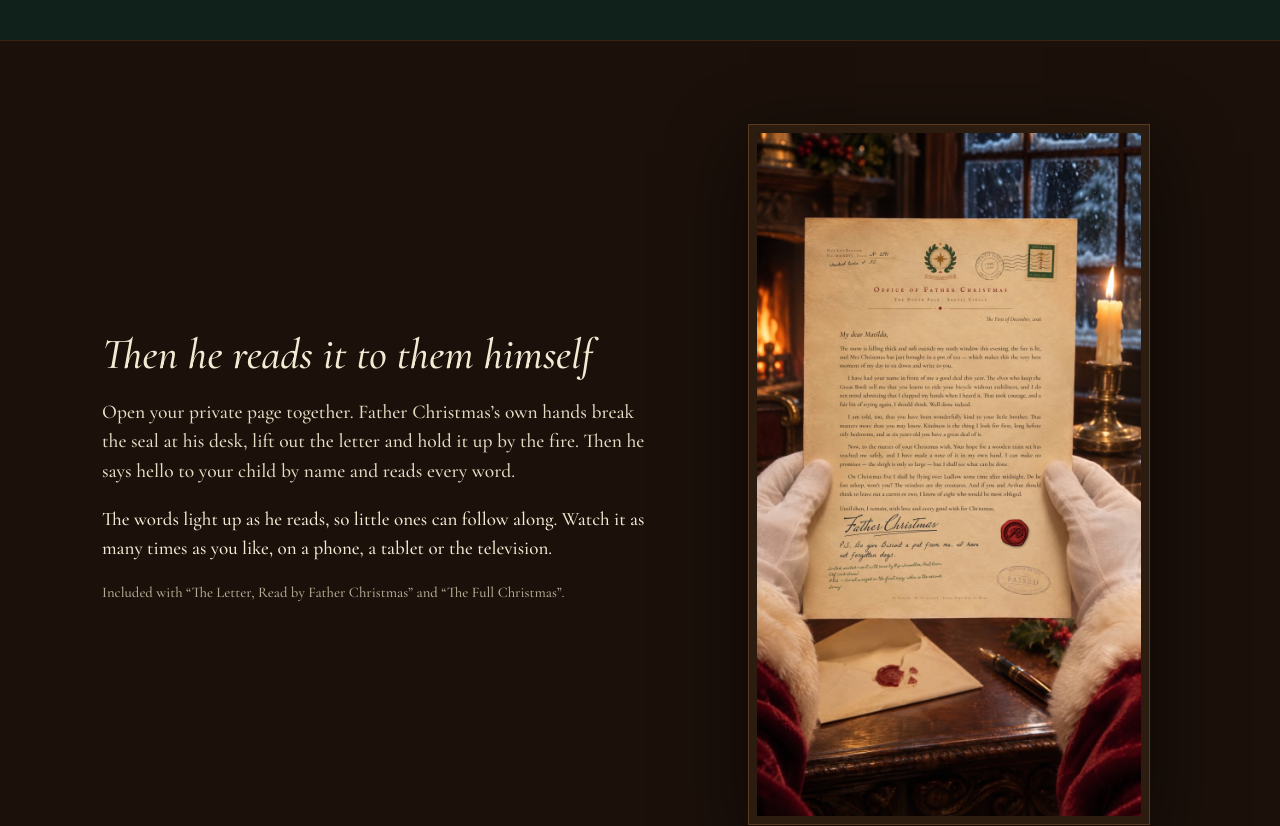
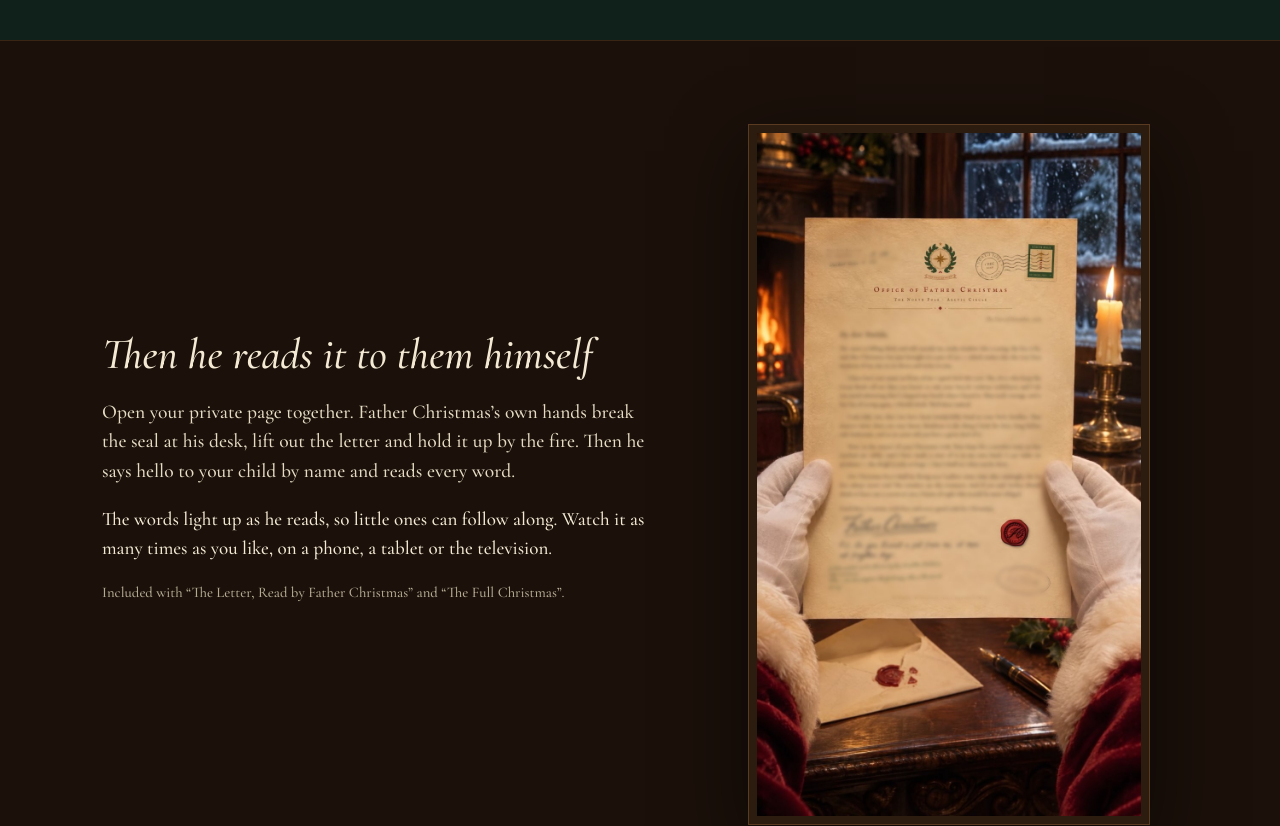
Before and after one commit to wingmanstudios25/north-pole-post-office, a Next.js app: page / in a window 1280 px wide. Shown: the part 1640-2466 px from the top of the page. Built offline with nearby package versions, Linux system fonts and the light colour scheme.

Commit message:
Blur the writing on the letter in the reading section picture
Co-Authored-By: Claude Fable 5.2 <noreply@anthropic.com>
Claude-Session: https://claude.ai/code/session_01XHe8EAiXfqKJuMhKPFyodM

```diff
--- a/components/Home.js
+++ b/components/Home.js
@@ -104,7 +104,7 @@ export default function Home() {
               <p>The words light up as he reads, so little ones can follow along. Watch it as many times as you like, on a phone, a tablet or the television.</p>
               <p className="fine">Included with “{TIERS.read.name}” and “{TIERS.full.name}”.</p>
             </div>
-            <img className="hands" src="/art/hands-letter.jpg" alt="Father Christmas’s white-gloved hands holding a letter up by firelight at his desk, with a candle and a snowy window behind." />
+            <img className="hands" src="/art/hands-letter.jpg?v=2" alt="Father Christmas’s white-gloved hands holding a letter up by firelight at his desk, with a candle and a snowy window behind." />
           </div>
         </section>
 
```
Also changed, not shown: public/art/hands-letter.jpg.
